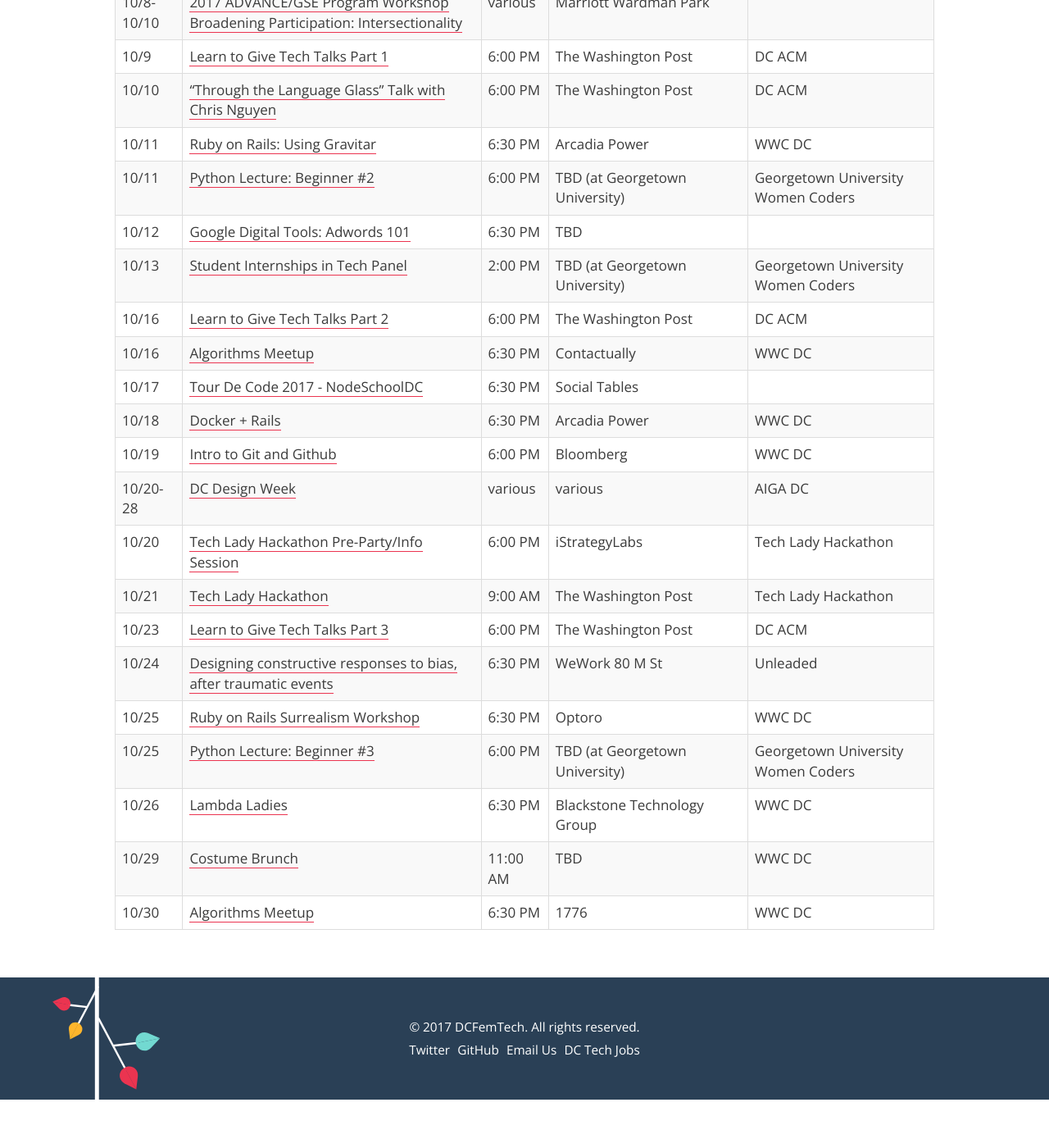
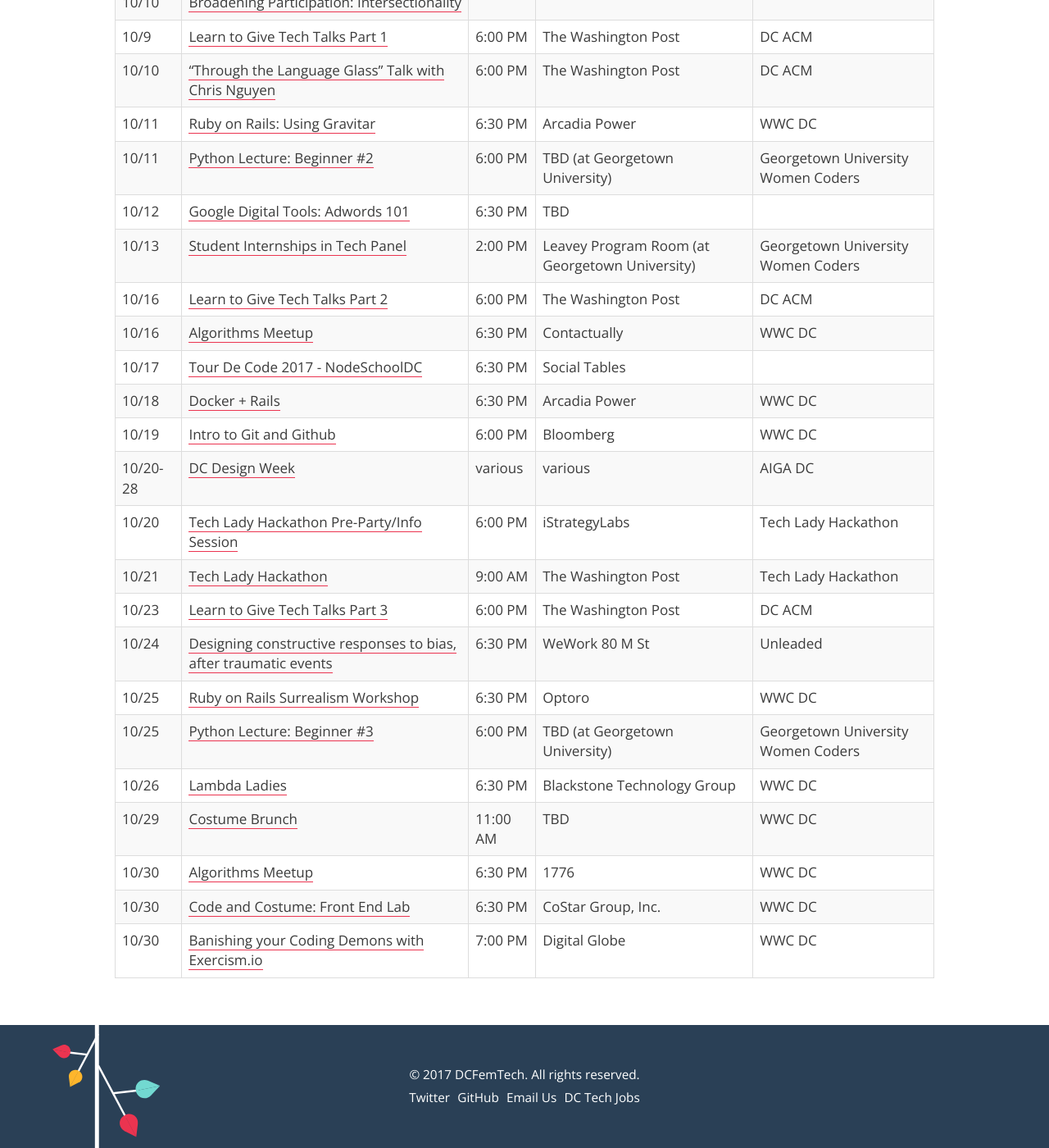
Before and after one commit to dcfemtech/dcfemtech.github.io, a Jekyll site: the page built from _events/tourdecode-2017.markdown, in a window 1280 px wide and 1400 px high, scrolled down 1278 px. Shown: the whole window at 82% size. Built offline with Jekyll 4.4.1, drawn with Linux system fonts in a browser that asks for light colours; before the commit the page ends 2619 px from its top, so only the background shows below that.

Commit message:
Update tdc calendar

```diff
--- a/_events/tourdecode-2017.markdown
+++ b/_events/tourdecode-2017.markdown
@@ -37,12 +37,12 @@
 | 10/11 | [Ruby on Rails: Using Gravitar](https://www.meetup.com/Women-Who-Code-DC/events/243597140/) | 6:30 PM | Arcadia Power | WWC DC |
 | 10/11 | [Python Lecture: Beginner #2](http://guwecode.georgetown.domains/event/python-lecture-beginner-2/) | 6:00 PM | TBD (at Georgetown University) | Georgetown University Women Coders |
 | 10/12 | [Google Digital Tools: Adwords 101]() | 6:30 PM | TBD |
-| 10/13 | [Student Internships in Tech Panel](http://guwecode.georgetown.domains/event/student-internships-in-tech-panel/) | 2:00 PM | TBD (at Georgetown University) | Georgetown University Women Coders |
+| 10/13 | [Student Internships in Tech Panel](http://guwecode.georgetown.domains/event/student-internships-in-tech-panel/) | 2:00 PM | Leavey Program Room (at Georgetown University) | Georgetown University Women Coders |
 | 10/16 | [Learn to Give Tech Talks Part 2](https://www.meetup.com/ACM-DC/events/242954241/) | 6:00 PM | The Washington Post | DC ACM |
-| 10/16 | [Algorithms Meetup]() | 6:30 PM | Contactually | WWC DC |
+| 10/16 | [Algorithms Meetup](https://www.meetup.com/Women-Who-Code-DC/events/243752004/) | 6:30 PM | Contactually | WWC DC |
 | 10/17 | [Tour De Code 2017 - NodeSchoolDC](https://www.meetup.com/preview/node-dc/events/243586589) | 6:30 PM | Social Tables |
 | 10/18 | [Docker + Rails](https://www.meetup.com/Women-Who-Code-DC/events/243597195/) | 6:30 PM | Arcadia Power | WWC DC |
-| 10/19 | [Intro to Git and Github]() | 6:00 PM | Bloomberg | WWC DC |
+| 10/19 | [Intro to Git and Github](https://www.meetup.com/Women-Who-Code-DC/events/243781293/) | 6:00 PM | Bloomberg | WWC DC |
 | 10/20-28 | [DC Design Week](http://www.dcdesignweek.org/) | various | various | AIGA DC
 | 10/20 | [Tech Lady Hackathon Pre-Party/Info Session](http://techladyhackathon.org/) | 6:00 PM | iStrategyLabs | Tech Lady Hackathon
 | 10/21 | [Tech Lady Hackathon](http://techladyhackathon.org/) | 9:00 AM | The Washington Post | Tech Lady Hackathon
@@ -52,4 +52,6 @@
 | 10/25 | [Python Lecture: Beginner #3](http://guwecode.georgetown.domains/event/python-lecture-beginner-3/) | 6:00 PM | TBD (at Georgetown University) | Georgetown University Women Coders |
 | 10/26 | [Lambda Ladies](https://www.meetup.com/Women-Who-Code-DC/events/242932833/) | 6:30 PM | Blackstone Technology Group | WWC DC |
 | 10/29 | [Costume Brunch]() | 11:00 AM | TBD | WWC DC |
-| 10/30 | [Algorithms Meetup]() | 6:30 PM | 1776 | WWC DC |
+| 10/30 | [Algorithms Meetup](https://www.meetup.com/Women-Who-Code-DC/events/243752025/) | 6:30 PM | 1776 | WWC DC |
+| 10/30 | [Code and Costume: Front End Lab](https://www.meetup.com/Women-Who-Code-DC/events/243946524/) | 6:30 PM | CoStar Group, Inc. | WWC DC |
+| 10/30 | [Banishing your Coding Demons with Exercism.io](https://www.meetup.com/Women-Who-Code-DC/events/243994647/) | 7:00 PM | Digital Globe | WWC DC |
```
